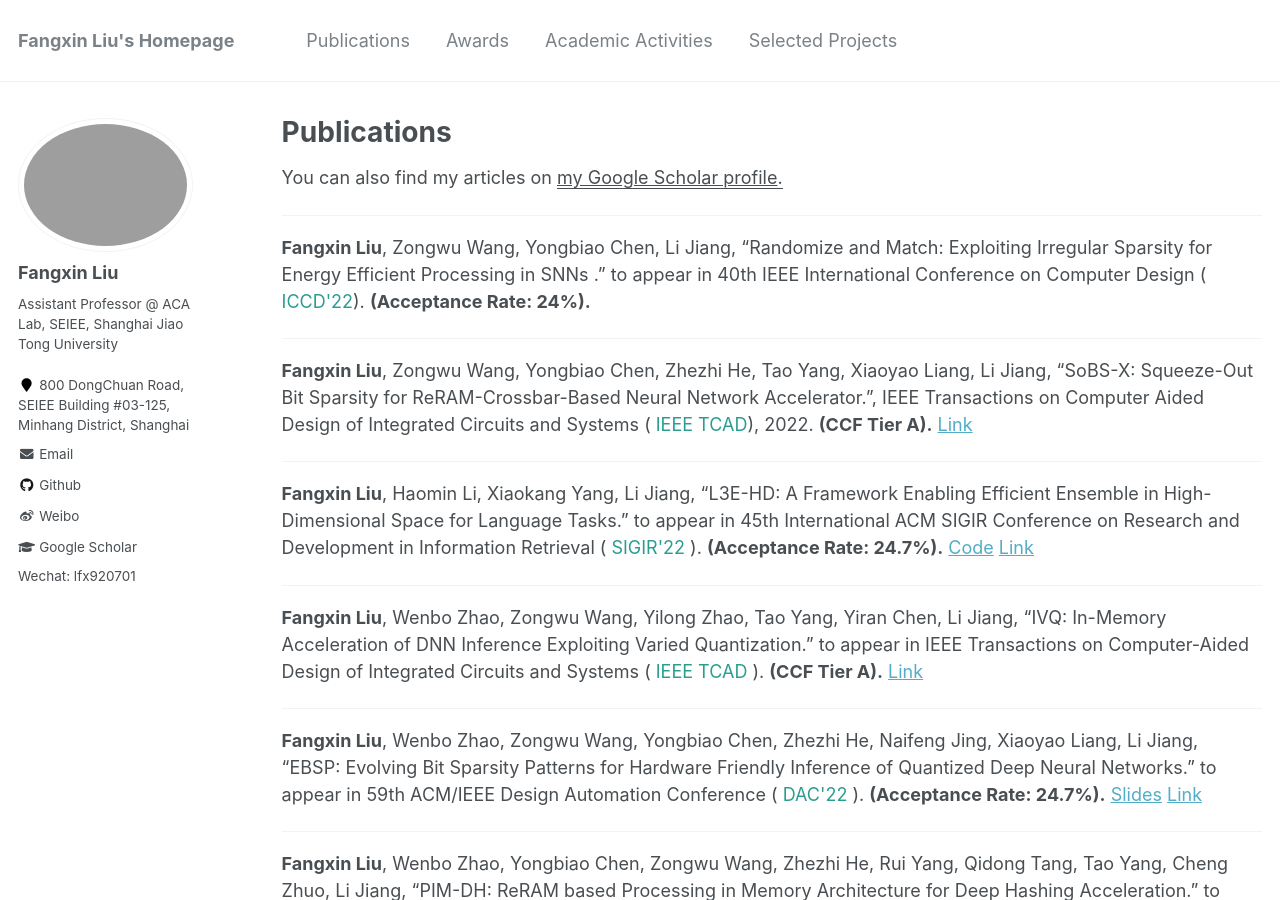
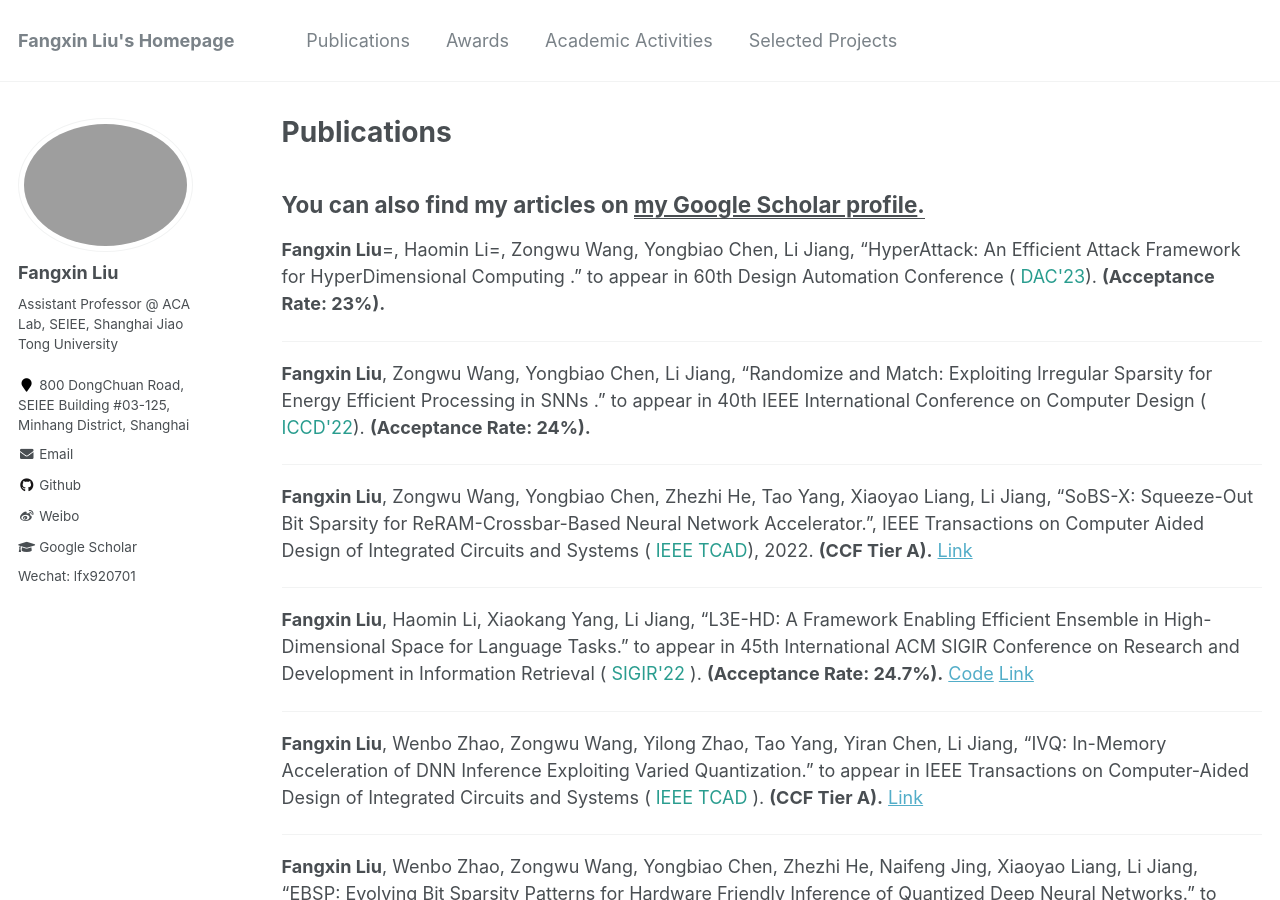
Before and after one commit to xywangbuaa/xywang.github.io, a Jekyll site: the page built from _pages/publications.md, in a window 1280 px wide and 900 px high. Built offline with Jekyll 4.4.1, drawn with Linux system fonts in a browser that asks for light colours; some of the changed lines change nothing that is shown.

Commit message:
Update publications.md

```diff
--- a/_pages/publications.md
+++ b/_pages/publications.md
@@ -6,6 +6,8 @@ author_profile: true
 ---
 
 You can also find my articles on <u><a href="https://scholar.google.com/citations?hl=zh-TW&user=dXzsaIsAAAAJ">my Google Scholar profile</a>.</u>
+--------
+**Fangxin Liu**=, Haomin Li=, Zongwu Wang, Yongbiao Chen, Li Jiang, "HyperAttack: An Efficient Attack Framework for HyperDimensional Computing ." to appear in 60th Design Automation Conference ( <font color="#2a9d8f">DAC'23</font>). **(Acceptance Rate: 23%).**
 
 --------
 **Fangxin Liu**, Zongwu Wang, Yongbiao Chen, Li Jiang, "Randomize and Match: Exploiting Irregular Sparsity for Energy Efficient Processing in SNNs ." to appear in 40th IEEE International Conference on Computer Design ( <font color="#2a9d8f">ICCD'22</font>). **(Acceptance Rate: 24%).**
@@ -58,7 +60,7 @@ You can also find my articles on <u><a href="https://scholar.google.com/citation
 
 --------
 
-**Fangxin Liu**, Wenbo Zhao, Zongwu Wang, Tao Yang, Li Jiang, "IM3A: Boosting Deep Neural Network Efficiency via In-Memory Addressing-Assisted Acceleration." to appear in 31st Great Lakes Symposium on VLSI  ( <font color="#2a9d8f">GLSVLSI'21 </font> ). **(Acceptance Rate: 24%).** [Slides](/files/%5BICCAD-21%5DBit-Transformer_preprint.pdf) [Link](https://dl.acm.org/doi/abs/10.1145/3453688.3461491)
+**Fangxin Liu**, Wenbo Zhao, Zongwu Wang, Tao Yang, Li Jiang, "IM3A: Boosting Deep Neural Network Efficiency via In-Memory Addressing-Assisted Acceleration." to appear in 31st Great Lakes Symposium on VLSI  ( <font color="#2a9d8f">GLSVLSI'21 </font> ). **(Acceptance Rate: 24%).** [Link](https://dl.acm.org/doi/abs/10.1145/3453688.3461491)
 
 --------
 
```
